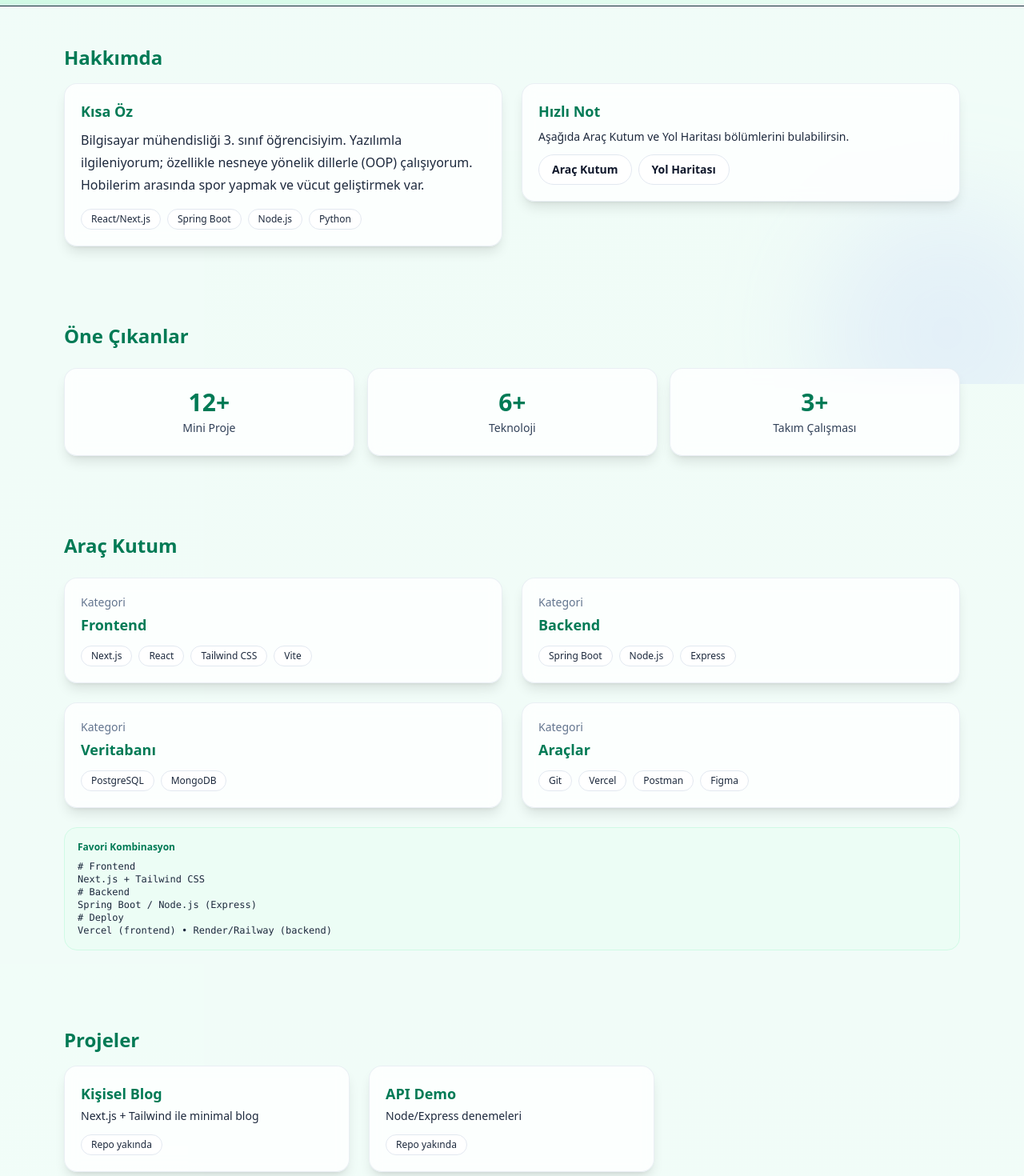
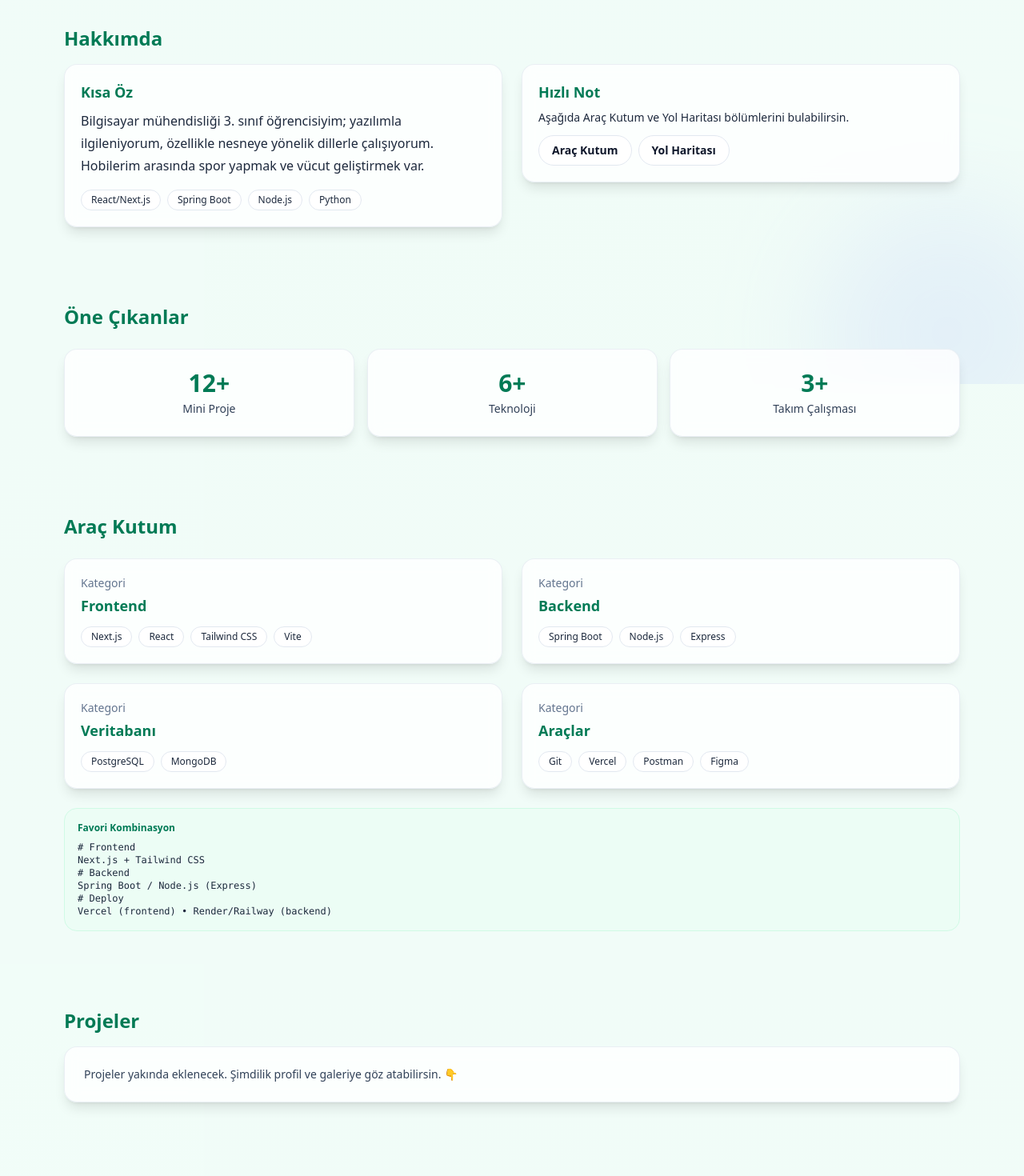
Before and after one commit to muweaf/nextjs-boilerplate, a Next.js app: page / in a window 1280 px wide. Shown: the part 320-1790 px from the top of the page at 80% size. Built offline with nearby package versions, Linux system fonts and the light colour scheme.

Commit message:
Update site-data.ts

```diff
--- a/app/site-data.ts
+++ b/app/site-data.ts
@@ -1,44 +1,32 @@
 // app/site-data.ts
+export type Project = { title: string; desc: string; link?: string };
+
 export const site = {
   fullName: "Murat Musa Dimlit",
   studentNo: "2311012705",
   email: "muratdimlit80@gmail.com",
-
-  // HAKKIMDA / KISA ÖZ
-  about:
-    "Bilgisayar mühendisliği 3. sınıf öğrencisiyim. Yazılımla ilgileniyorum; özellikle nesneye yönelik dillerle (OOP) çalışıyorum. Hobilerim arasında spor yapmak ve vücut geliştirmek var.",
-
-  // Sayfaya gömülü oynatılan YouTube videosu (istersen değiştir)
   videoId: "ZxG_1-OuiVk",
 
-  // Profil fotoğrafı (boş bırakabilirsin, baş harfli avatar çıkar)
+  // Profil görselin yoksa boş bırakabilirsin; kod baş harfleri gösteriyor.
   profileImage: "",
 
-  // İstersen CV ekleyebilirsin (public içine PDF koyup /MuratMusaDimlit-CV.pdf gibi ver)
-  cvUrl: "",
+  // Kısa Öz’de görünmesini istediğin metin
+  about:
+    "Bilgisayar mühendisliği 3. sınıf öğrencisiyim; yazılımla ilgileniyorum, özellikle nesneye yönelik dillerle çalışıyorum. Hobilerim arasında spor yapmak ve vücut geliştirmek var.",
 
   socials: {
     github: "https://github.com/muweaf",
-    linkedin: "", // varsa ekle
+    linkedin: "" // varsa ekleyebilirsin
   },
 
   projects: [
-    {
-      title: "Kişisel Blog",
-      desc: "Next.js + Tailwind ile minimal blog",
-      link: "", // repo linkin varsa ekle
-    },
-    {
-      title: "API Demo",
-      desc: "Node/Express denemeleri",
-      link: "", // repo linkin varsa ekle
-    },
+    // { title: "Projeye örnek", desc: "Kısa açıklama", link: "https://github.com/muweaf/..." }
   ],
 
-  // GALERİ — aşağıdaki dosyalar public/ klasöründe olmalı
+  // 🔽 Fotoğraflarını public/gallery altına koyduğun adlarla, başında / olacak
   gallery: [
-    "/gallery/gym-1.jpg",
-    "/gallery/gym-2.jpg",
-    "/gallery/gym-3.jpg",
+    "/gallery/gym-1.jpeg",
+    "/gallery/gym-2.jpeg",
+    "/gallery/gym-3.jpeg"
   ],
 } as const;
```
